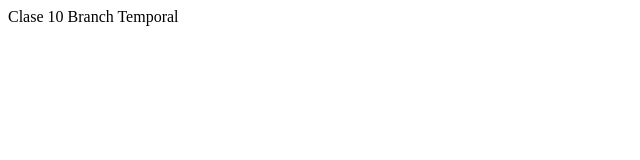
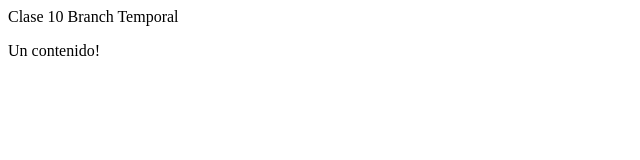
Before and after one commit to sofylopez/comision-37265, a plain HTML site: page index.html in a window 1280 px wide. Shown: the full height of the page, 0-640 px from the left. Drawn offline with Linux system fonts and the light colour scheme.

Commit message:
contenido

```diff
--- a/index.html
+++ b/index.html
@@ -7,5 +7,8 @@
 </head>
 <body>
 	<div>Clase 10 Branch Temporal</div>
+	<div>
+		<p>Un contenido!</p>
+	</div>
 </body>
 </html>
```
